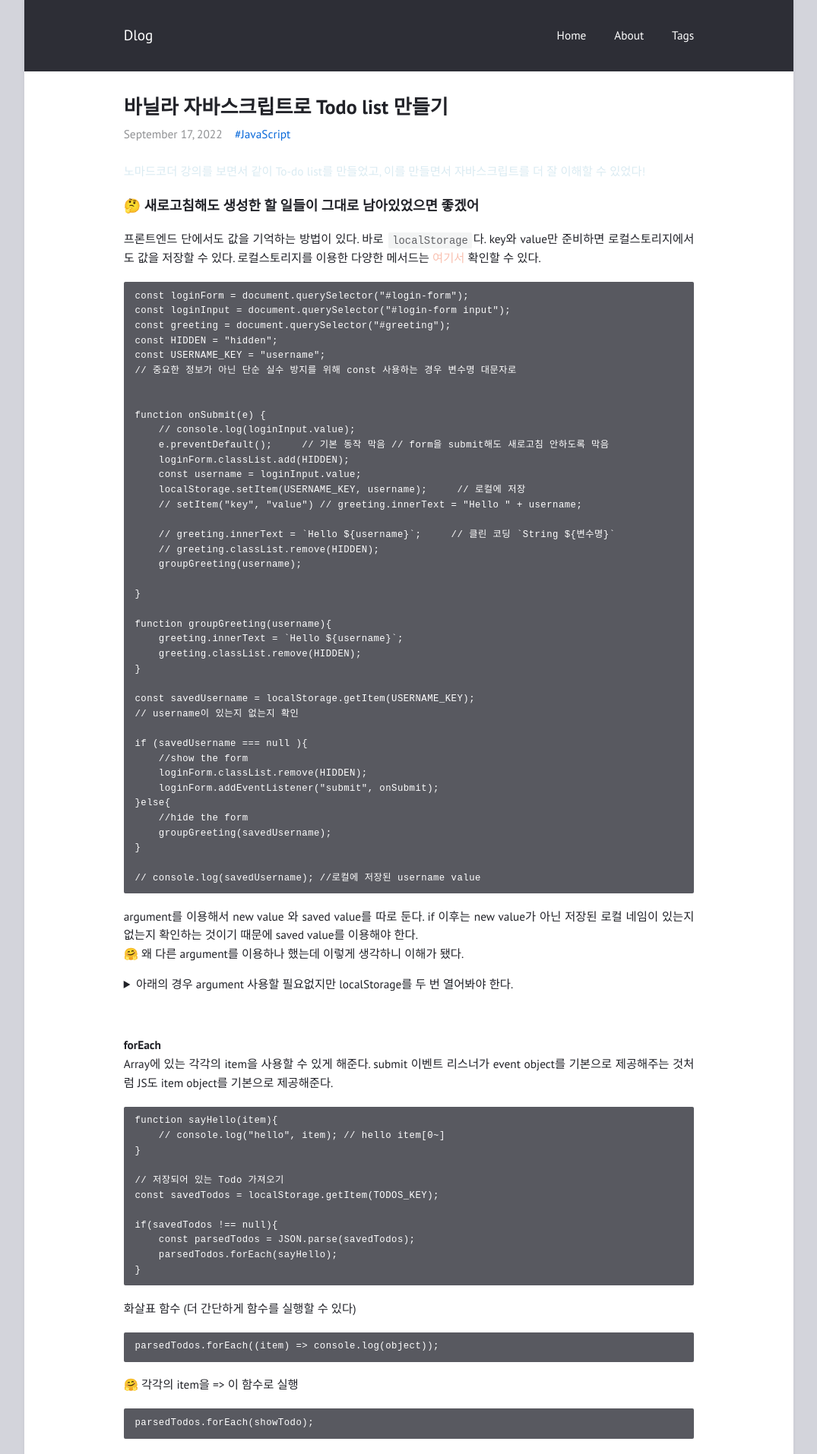
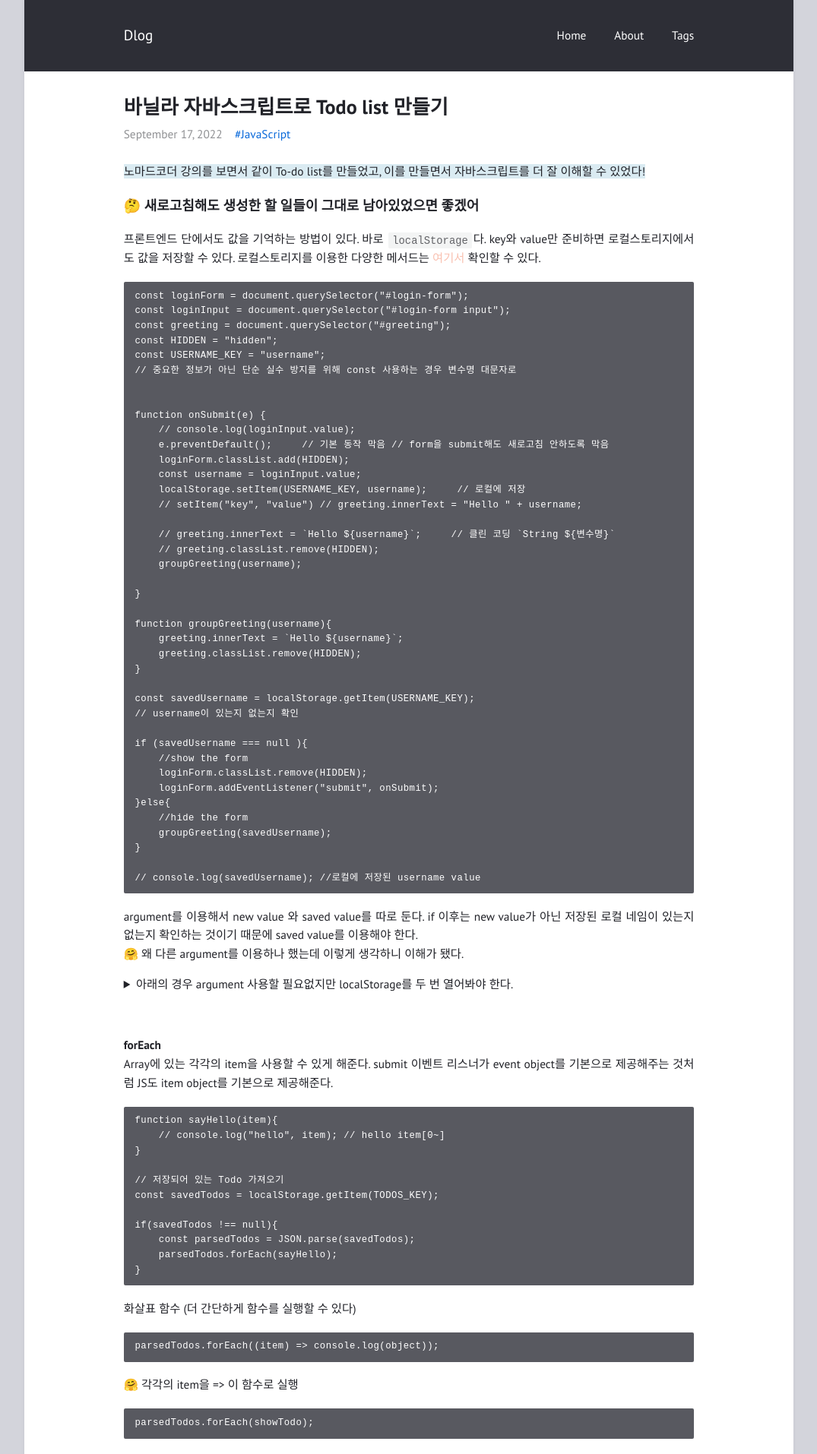
Before and after one commit to feb-dain/feb-dain.github.io, a Jekyll site: the page built from _posts/2022-09-17-todo-list.md, in a window 1280 px wide. Shown: the top 1914 px of the page at 76% size, without its empty margins (102-1177 px from the left). Built offline with Jekyll 4.4.1, drawn with Linux system fonts in a browser that asks for light colours; comment, search, counter and statistics services are not loaded.

Commit message:
Update 2022-09-17-todo-list.md

```diff
--- a/_posts/2022-09-17-todo-list.md
+++ b/_posts/2022-09-17-todo-list.md
@@ -4,7 +4,7 @@
 tags: JavaScript
 ---
 
-<span style="color:#daebf2">노마드코더 강의를 보면서 같이 To-do list를 만들었고, 이를 만들면서 자바스크립트를 더 잘 이해할 수 있었다!</span>
+<span style="background:#daebf2">노마드코더 강의를 보면서 같이 To-do list를 만들었고, 이를 만들면서 자바스크립트를 더 잘 이해할 수 있었다!</span>
 
 ### 🤔 새로고침해도 생성한 할 일들이 그대로 남아있었으면 좋겠어
 프론트엔드 단에서도 값을 기억하는 방법이 있다. 바로 `localStorage`다.
```
